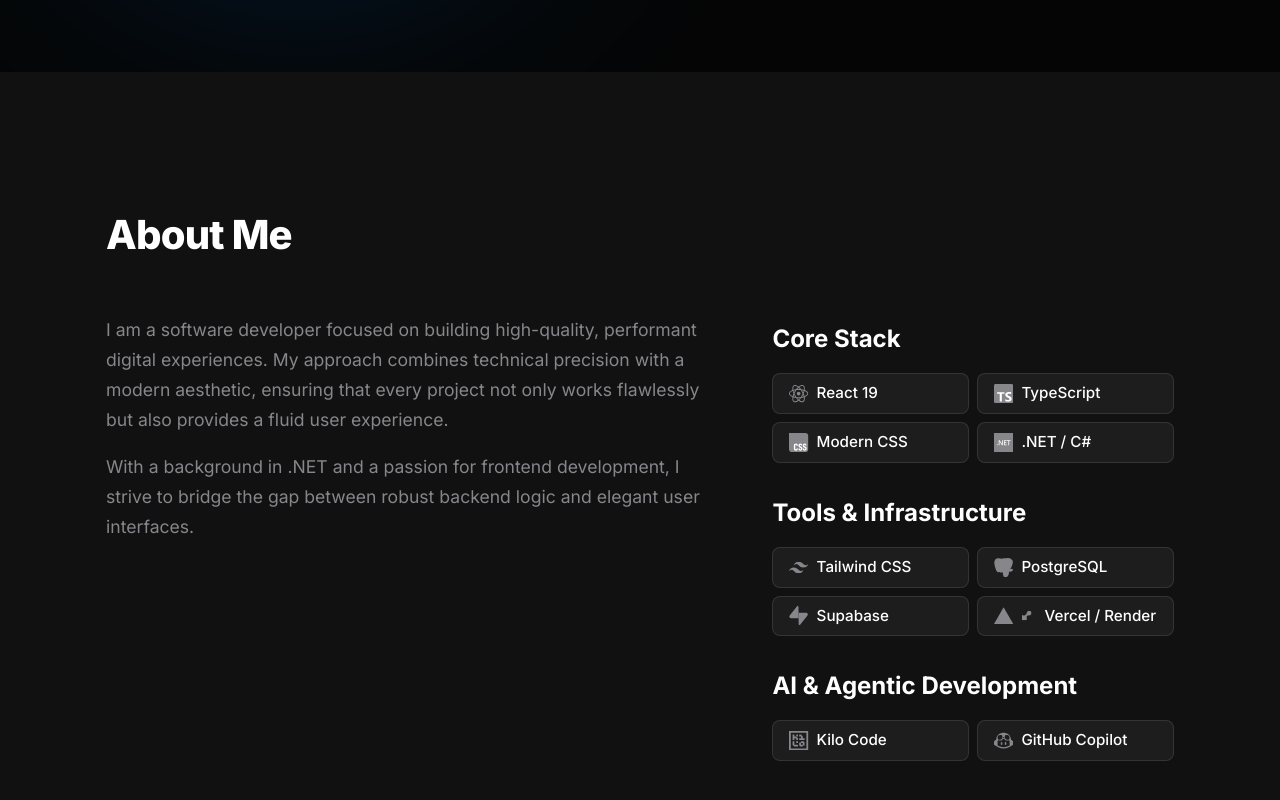
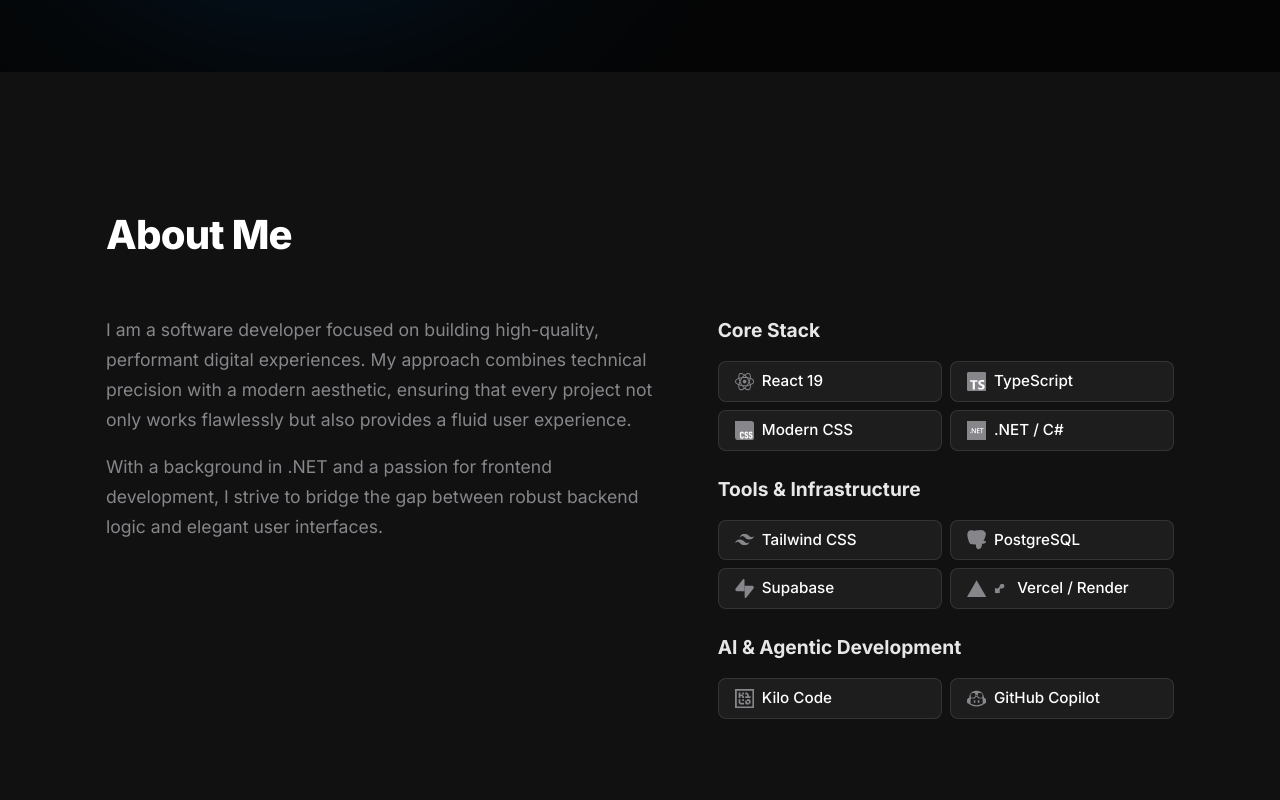
Before and after one commit to cfgarciaq/personal-website, a React (Vite) app: page / in a window 1280 px wide. Shown: the part 568-1368 px from the top of the page. Built offline with nearby package versions, Linux system fonts and the light colour scheme.

Commit message:
style: adjust About section layout and tech stack alignment

```diff
--- a/src/components/layout/About/About.css
+++ b/src/components/layout/About/About.css
@@ -27,11 +27,12 @@
   grid-template-columns: 1fr;
   gap: var(--spacing-xl);
   max-width: 100%;
+  align-items: start;
 }
 
 @media (min-width: 768px) {
   .about-content {
-    grid-template-columns: 1.5fr 1fr;
+    grid-template-columns: 1.2fr 1fr;
     gap: 4rem;
   }
 }
@@ -48,16 +49,17 @@
 }
 
 .about-stack h3 {
-  font-size: 1.5rem;
-  margin-bottom: var(--spacing-md);
+  font-size: 1.2rem;
+  margin-bottom: var(--spacing-sm);
   color: var(--text-primary);
+  opacity: 0.9;
 }
 
 .stack-list {
   list-style: none;
   padding: 0;
   display: grid;
-  grid-template-columns: repeat(auto-fill, minmax(140px, 1fr));
+  grid-template-columns: repeat(auto-fill, minmax(160px, 1fr));
   gap: var(--spacing-sm);
 }
 
--- a/src/components/layout/About/About.tsx
+++ b/src/components/layout/About/About.tsx
@@ -54,7 +54,7 @@
               </li>
             </ul>
 
-            <h3 style={{ marginTop: '2rem' }}>Tools & Infrastructure</h3>
+            <h3 style={{ marginTop: '1.5rem' }}>Tools & Infrastructure</h3>
             <ul className="stack-list">
               <li className="stack-item tailwind">
                 <TailwindCSS className="tech-icon tailwind-icon" width={24} height={24} />
@@ -77,7 +77,7 @@
               </li>
             </ul>
 
-            <h3 style={{ marginTop: '2rem' }}>AI & Agentic Development</h3>
+            <h3 style={{ marginTop: '1.5rem' }}>AI & Agentic Development</h3>
             <ul className="stack-list">
               <li className="stack-item kilocode">
                 <KiloCode className="tech-icon kilocode-icon" width={24} height={24} />
```
